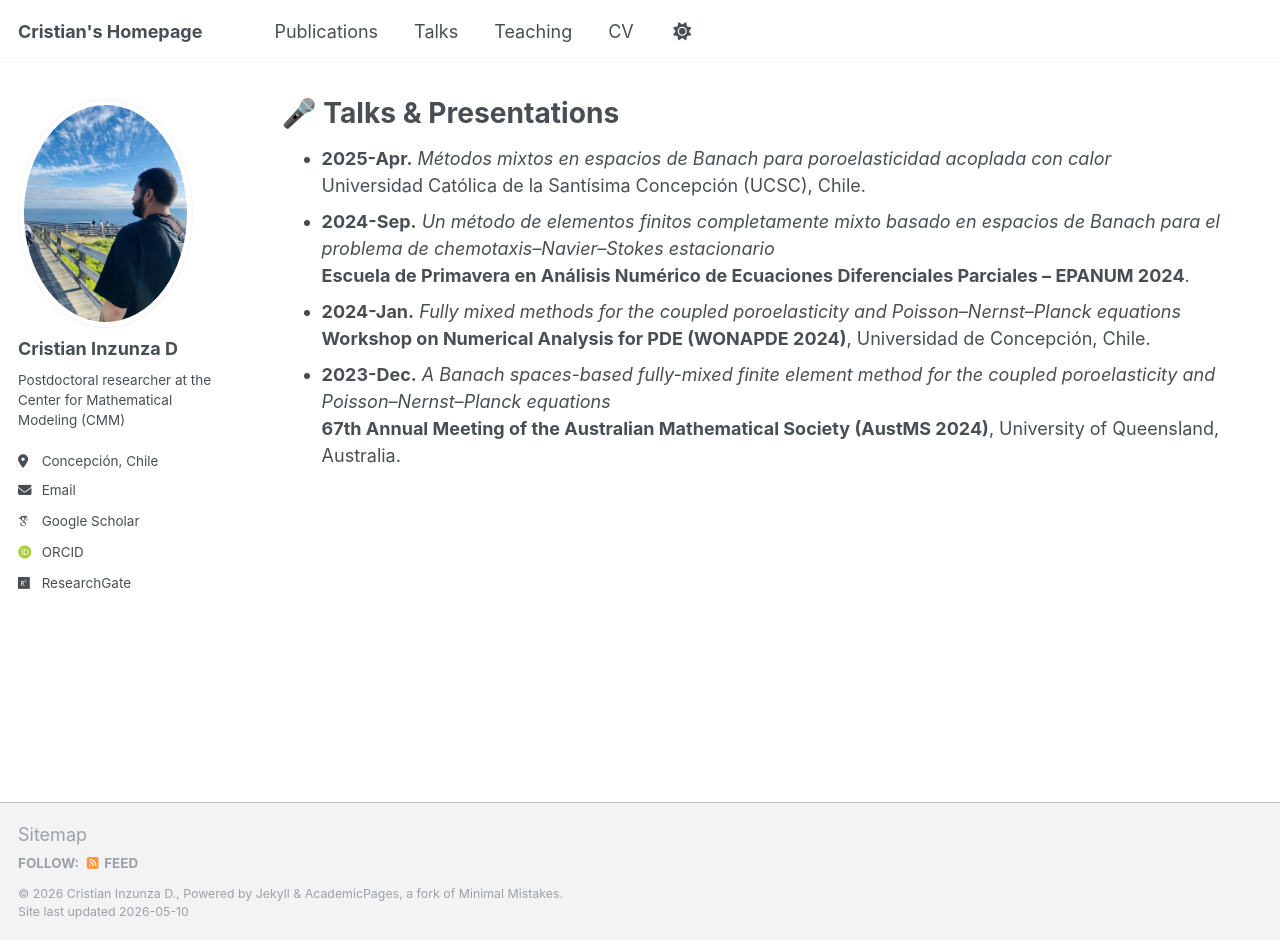
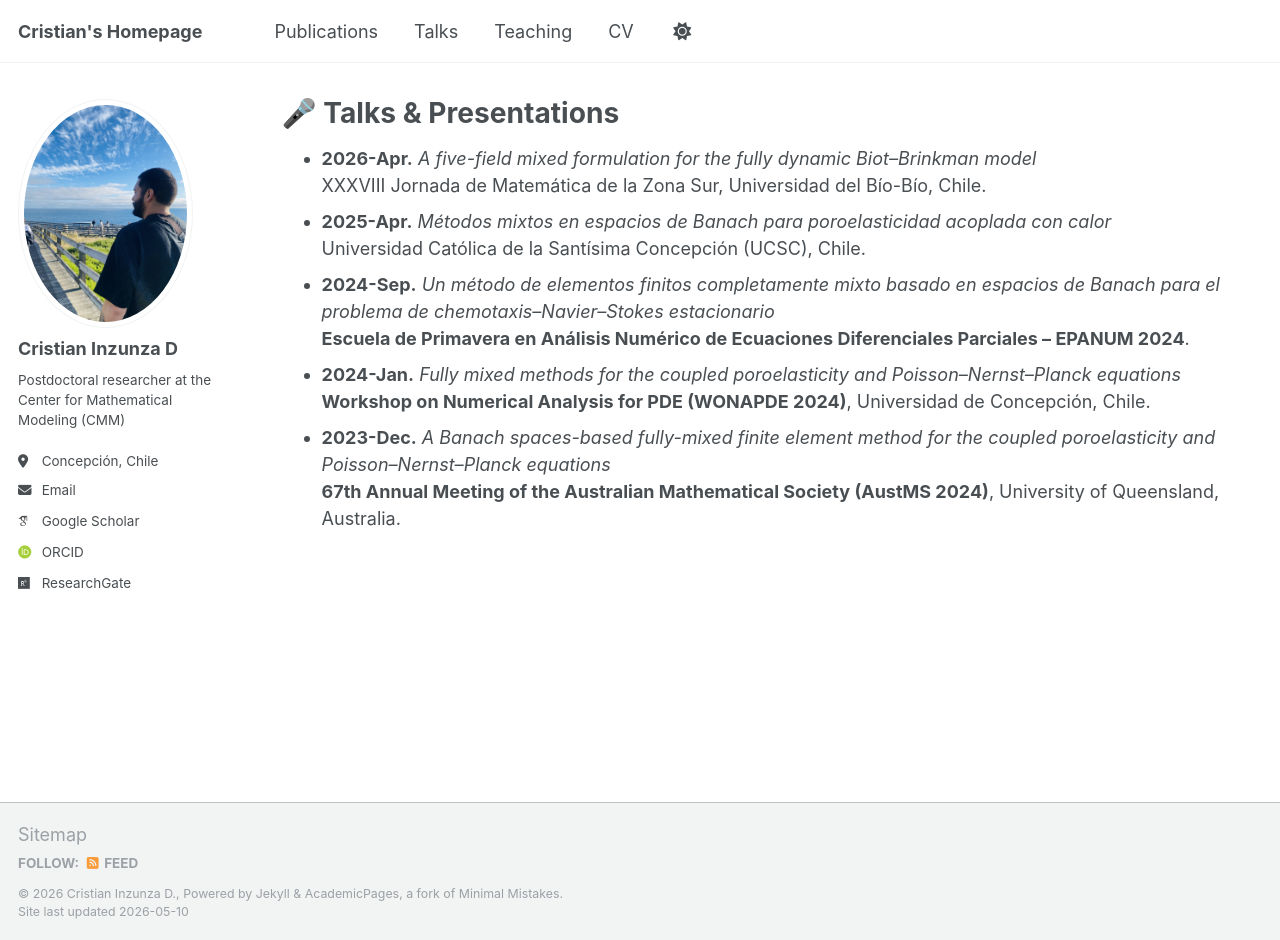
Before and after one commit to Crinzunza/crinzunza.github.io, a Jekyll site: the page built from _pages/talks.html, in a window 1280 px wide and 940 px high. Built offline with Jekyll 4.4.1, drawn with Linux system fonts in a browser that asks for light colours; some web fonts are replaced.

Commit message:
Add new talk entry for April 2026

```diff
--- a/_pages/talks.html
+++ b/_pages/talks.html
@@ -6,6 +6,10 @@ author_profile: true
 ---
 
 <ul>
+  <li>
+  <strong>2026-Apr.</strong> <em>A five-field mixed formulation for the fully dynamic Biot–Brinkman model</em><br>
+  XXXVIII Jornada de Matemática de la Zona Sur, Universidad del Bío-Bío, Chile.
+  </li>
   <li>
     <strong>2025-Apr.</strong> <em>Métodos mixtos en espacios de Banach para poroelasticidad acoplada con calor</em><br>
     Universidad Católica de la Santísima Concepción (UCSC), Chile.
```
